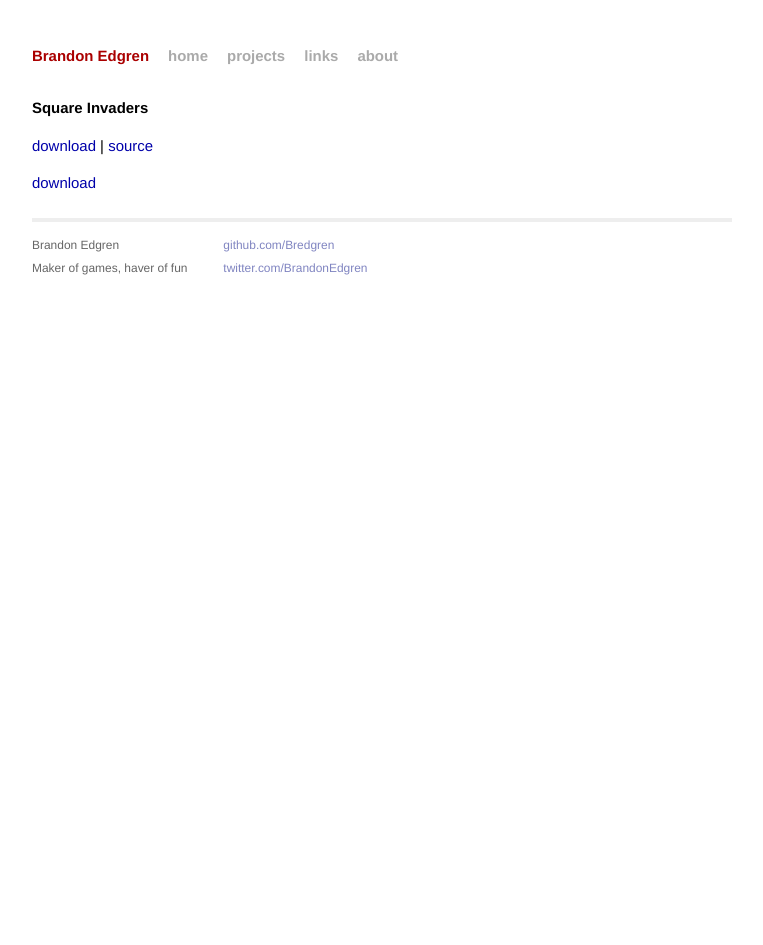
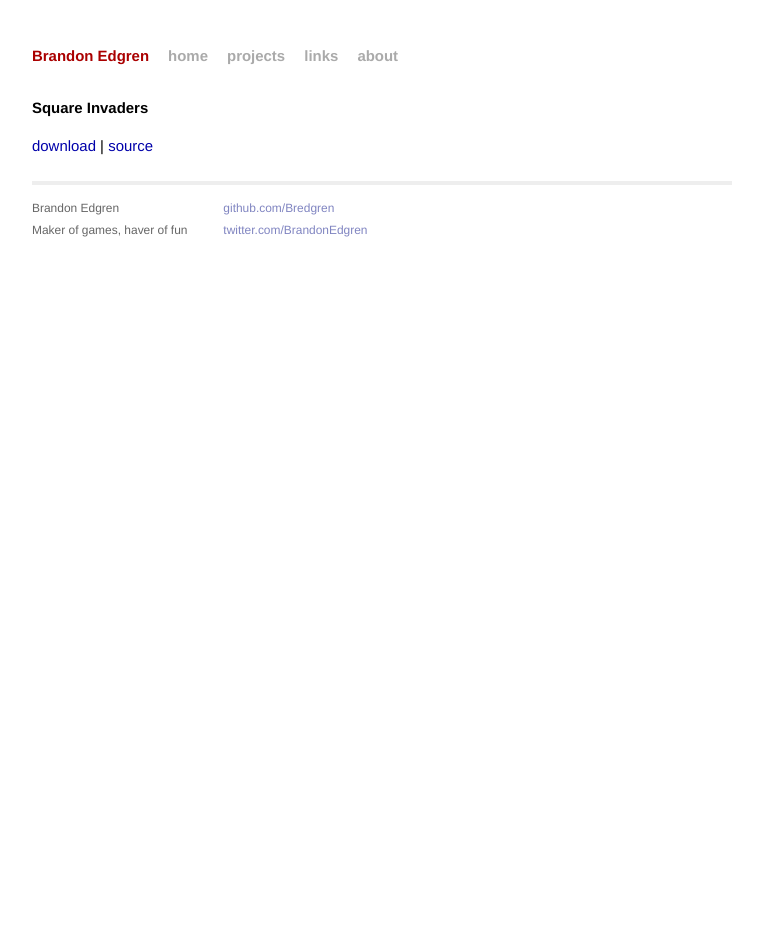
Before and after one commit to Bredgren/Bredgren.github.io, a Jekyll site: the page built from projects/SquareInvaders/index.markdown, in a window 1280 px wide. Shown: the whole page, without its empty margins (258-1021 px from the left). Built offline with Jekyll 4.4.1, drawn with Linux system fonts in a browser that asks for light colours; Markdown is read by kramdown in place of the engine named in the settings.

Commit message:
Remove redundant download link.

```diff
--- a/projects/SquareInvaders/index.markdown
+++ b/projects/SquareInvaders/index.markdown
@@ -7,5 +7,3 @@ project_links: project_links.html
 Square Invaders
 ===============
 {% include {{page.project_links}} proj=site.data.projects.all-projects.SquareInvaders %}
-
-[download](/downloads/{{site.data.projects.all-projects.SquareInvaders.dwnld}})
```
